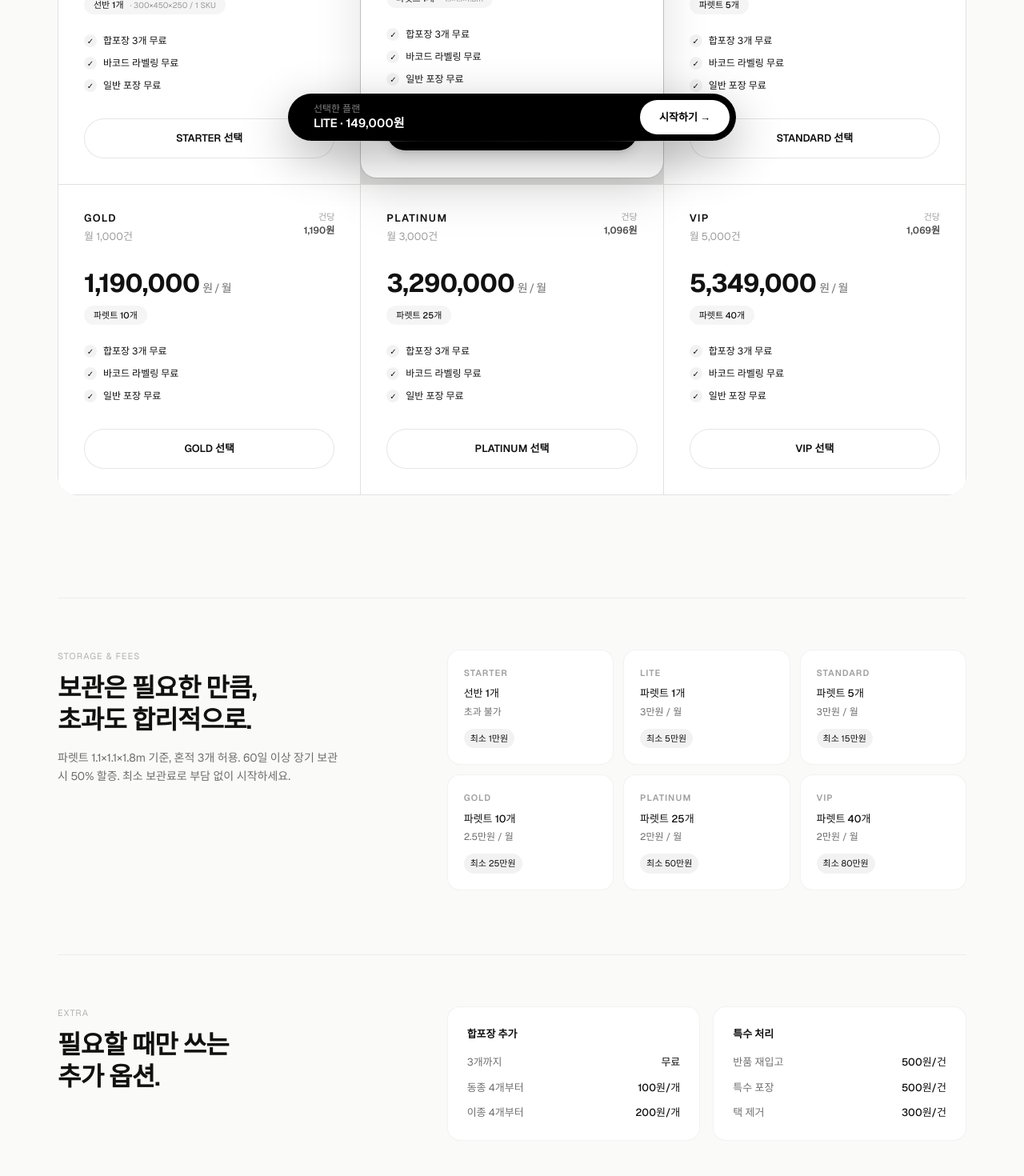
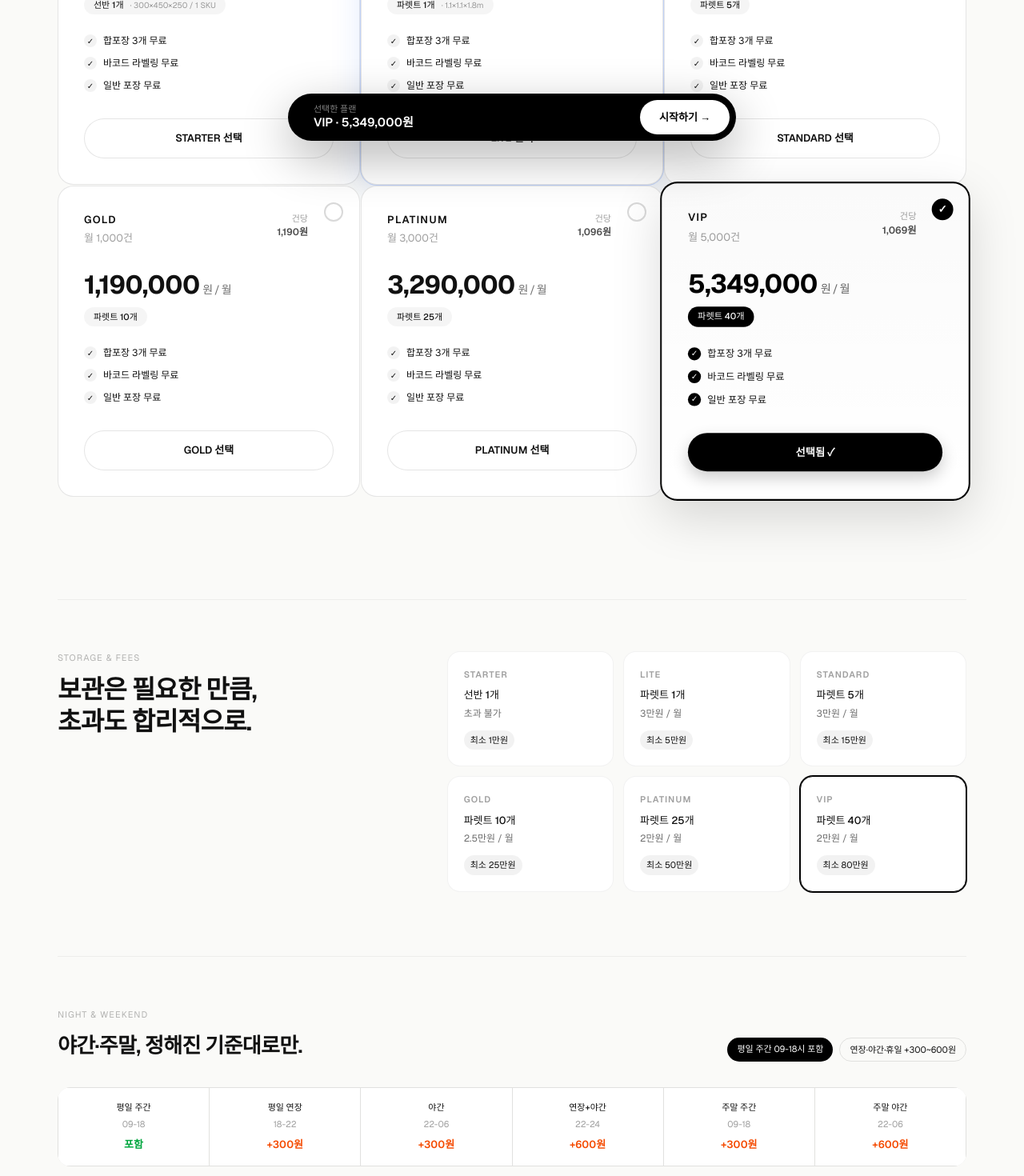
Before and after one commit to hanman19/flex-center, a Next.js app: page /pricing in a window 1280 px wide. Shown: the part 600-2070 px from the top of the page at 80% size. Built offline with nearby package versions, Linux system fonts and the light colour scheme.

Commit message:
fix black line and add click effect

```diff
--- a/src/app/pricing/page.tsx
+++ b/src/app/pricing/page.tsx
@@ -12,7 +12,18 @@ const PLANS = [
 ];
 
 export default function PricingPage() {
-  const [selected, setSelected] = useState("LITE");
+  const [selected, setSelected] = useState("VIP");
+  const [animating, setAnimating] = useState<string | null>(null);
+
+  const handleSelect = (id: string) => {
+    setAnimating(id);
+    setSelected(id);
+    setTimeout(()=>setAnimating(null), 400);
+    // 햅틱 느낌
+    if (typeof navigator !== 'undefined' && 'vibrate' in navigator) {
+      (navigator as any).vibrate(30);
+    }
+  };
 
   return (
     <div className="min-h-screen bg-[#fafaf8] text-[#111] font-sans">
@@ -30,7 +41,6 @@ export default function PricingPage() {
       </header>
 
       <main className="max-w-[1200px] mx-auto px-6 md:px-8">
-        {/* Hero */}
         <div className="pt-16 md:pt-24 pb-12">
           <div className="inline-flex items-center gap-2 text-[11px] tracking-widest border border-black/10 rounded-full px-3 py-1">
             <span className="w-1.5 h-1.5 bg-green-500 rounded-full animate-pulse"></span>
@@ -40,13 +50,40 @@ export default function PricingPage() {
           <p className="text-[15px] md:text-[17px] opacity-60 mt-5 max-w-[520px] leading-relaxed">합포장 3개, 바코드 라벨링, 박스+완충재+인쇄까지 모두 포함. 숨겨진 비용 없습니다.</p>
         </div>
 
-        {/* Plans */}
-        <div className="grid grid-cols-1 md:grid-cols-3 gap-[1px] bg-black/10 rounded-[24px] overflow-hidden p-[1px]">
-          {PLANS.map((plan)=>(
-            <div key={plan.id} className={`bg-white p-7 md:p-8 relative flex flex-col group hover:z-10 transition-all ${plan.popular ? 'md:-mt-2 md:mb-2 md:rounded-[20px] shadow-[0_20px_60px_rgba(0,0,0,0.12)] ring-1 ring-black/10 z-10' : ''}`}>
-              {plan.popular && <div className="absolute -top-3 left-1/2 -translate-x-1/2 bg-black text-white text-[10px] tracking-widest px-3 py-1 rounded-full font-semibold">MOST POPULAR</div>}
+        {/* Plans Grid - Fixed black line */}
+        <div className="grid grid-cols-1 md:grid-cols-3 gap-4 md:gap-[1px] md:bg-transparent">
+          {PLANS.map((plan)=>{
+            const isSelected = selected === plan.id;
+            const isAnimating = animating === plan.id;
 
-              <div className="flex justify-between items-start">
+            return (
+              <div
+                key={plan.id}
+                onClick={()=>handleSelect(plan.id)}
+                className={`
+                  group relative bg-white p-7 md:p-8 rounded-[24px] md:rounded-[20px] flex flex-col cursor-pointer
+                  border transition-all duration-300 ease-[cubic-bezier(0.16,1,0.3,1)]
+                  ${isSelected
+                    ? 'border-black shadow-[0_0_0_1px_black,0_20px_60px_rgba(0,0,0,0.15)] scale-[1.02] z-10'
+                    : 'border-black/10 hover:border-black/20 hover:shadow-[0_8px_30px_rgba(0,0,0,0.08)] hover:-translate-y-1'
+                  }
+                  ${plan.popular && !isSelected ? 'md:ring-1 md:ring-blue-600/20 md:shadow-[0_10px_40px_rgba(37,99,235,0.12)]' : ''}
+                  ${isAnimating ? 'scale-[0.98]' : ''}
+                `}
+              >
+                {/* MOST POPULAR Badge - Fixed position, no black line */}
+                {plan.popular && (
+                  <div className="absolute -top-3 left-1/2 -translate-x-1/2 bg-[#2563eb] text-white text-[10px] tracking-widest px-3.5 py-1 rounded-full font-semibold shadow-[0_4px_12px_rgba(37,99,235,0.3)] z-20">
+                    MOST POPULAR
+                  </div>
+                )}
+
+                {/* Selection Indicator */}
+                <div className={`absolute top-5 right-5 w-6 h-6 rounded-full border-2 flex items-center justify-center transition-all duration-300 ${isSelected ? 'bg-black border-black scale-110' : 'border-black/15 bg-white group-hover:border-black/30'}`}>
+                  {isSelected && <span className="text-white text-[12px] font-bold">✓</span>}
+                </div>
+
+                <div className="flex justify-between items-start pr-8">
                   <div>
                     <div className="flex items-center gap-2">
                       <span className="font-semibold text-[13px] tracking-widest">{plan.name}</span>
@@ -61,35 +98,44 @@ export default function PricingPage() {
                 </div>
 
                 <div className="mt-8">
-                <p className="text-[32px] font-[700] tracking-tight leading-none">{plan.price}<span className="text-[14px] font-normal opacity-60 ml-1">원 / 월</span></p>
-                <div className="mt-3 inline-flex items-center gap-2 bg-black/[0.04] rounded-full px-3 py-1">
+                  <p className={`text-[32px] font-[700] tracking-tight leading-none transition-transform duration-300 ${isAnimating ? 'scale-105' : ''} ${isSelected ? 'text-black' : ''}`}>
+                    {plan.price}<span className="text-[14px] font-normal opacity-60 ml-1">원 / 월</span>
+                  </p>
+                  <div className={`mt-3 inline-flex items-center gap-2 rounded-full px-3 py-1 transition-colors ${isSelected ? 'bg-black text-white' : 'bg-black/[0.04]'}`}>
                     <span className="text-[11px] font-medium">{plan.storage}</span>
-                  {plan.detail && <span className="text-[10px] opacity-40">· {plan.detail}</span>}
+                    {plan.detail && <span className={`text-[10px] ${isSelected ? 'opacity-60' : 'opacity-40'}`}>· {plan.detail}</span>}
                   </div>
                 </div>
 
                 <div className="mt-6 space-y-2.5">
-                <div className="flex items-center gap-2 text-[12px]"><span className="w-4 h-4 rounded-full bg-black/5 flex items-center justify-center text-[10px]">✓</span> 합포장 3개 무료</div>
-                <div className="flex items-center gap-2 text-[12px]"><span className="w-4 h-4 rounded-full bg-black/5 flex items-center justify-center text-[10px]">✓</span> 바코드 라벨링 무료</div>
-                <div className="flex items-center gap-2 text-[12px]"><span className="w-4 h-4 rounded-full bg-black/5 flex items-center justify-center text-[10px]">✓</span> 일반 포장 무료</div>
+                  <div className="flex items-center gap-2 text-[12px]"><span className={`w-4 h-4 rounded-full flex items-center justify-center text-[10px] transition-colors ${isSelected ? 'bg-black text-white' : 'bg-black/5'}`}>✓</span> 합포장 3개 무료</div>
+                  <div className="flex items-center gap-2 text-[12px]"><span className={`w-4 h-4 rounded-full flex items-center justify-center text-[10px] transition-colors ${isSelected ? 'bg-black text-white' : 'bg-black/5'}`}>✓</span> 바코드 라벨링 무료</div>
+                  <div className="flex items-center gap-2 text-[12px]"><span className={`w-4 h-4 rounded-full flex items-center justify-center text-[10px] transition-colors ${isSelected ? 'bg-black text-white' : 'bg-black/5'}`}>✓</span> 일반 포장 무료</div>
                 </div>
 
-              <button onClick={()=>setSelected(plan.id)} className={`mt-8 w-full rounded-full py-3.5 text-[13px] font-semibold transition-all ${selected===plan.id ? 'bg-black text-white shadow-lg' : 'bg-white border border-black/10 hover:bg-black hover:text-white'}`}>
-                {selected===plan.id ? '선택됨' : `${plan.name} 선택`}
-              </button>
-            </div>
-          ))}
+                <div className={`mt-8 w-full rounded-full py-3.5 text-[13px] font-semibold transition-all duration-300 text-center
+                  ${isSelected
+                    ? 'bg-black text-white shadow-[0_8px_20px_rgba(0,0,0,0.2)]'
+                    : 'bg-white border border-black/10 group-hover:bg-black group-hover:text-white group-hover:border-black'
+                  }
+                  ${isAnimating ? 'scale-95' : 'scale-100'}
+                `}>
+                  {isSelected ? '선택됨 ✓' : `${plan.name} 선택`}
                 </div>
 
-        {/* Details - Beautiful minimal */}
+                {/* Subtle glow for selected */}
+                {isSelected && <div className="absolute inset-0 rounded-[24px] md:rounded-[20px] bg-gradient-to-b from-black/[0.02] to-transparent pointer-events-none" />}
+              </div>
+            );
+          })}
+        </div>
+
+        {/* Details sections - keep simple */}
         <div className="mt-24 md:mt-32 grid grid-cols-1 md:grid-cols-12 gap-12 md:gap-8 border-t border-black/5 pt-16">
-
           <div className="md:col-span-5">
             <p className="text-[11px] tracking-widest opacity-30">STORAGE & FEES</p>
             <h2 className="text-[26px] md:text-[32px] font-semibold tracking-tight leading-tight mt-3">보관은 필요한 만큼,<br/>초과도 합리적으로.</h2>
-            <p className="text-[14px] opacity-60 mt-4 leading-relaxed max-w-[360px]">파렛트 1.1×1.1×1.8m 기준, 혼적 3개 허용. 60일 이상 장기 보관 시 50% 할증. 최소 보관료로 부담 없이 시작하세요.</p>
           </div>
-
           <div className="md:col-span-7">
             <div className="grid grid-cols-2 md:grid-cols-3 gap-3">
               {[
@@ -100,7 +146,7 @@ export default function PricingPage() {
                 {name:"PLATINUM", pallets:"파렛트 25개", over:"2만원 / 월", min:"최소 50만원"},
                 {name:"VIP", pallets:"파렛트 40개", over:"2만원 / 월", min:"최소 80만원"},
               ].map((s)=>(
-                <div key={s.name} className="bg-white border border-black/5 rounded-[16px] p-5">
+                <div key={s.name} className={`bg-white border rounded-[16px] p-5 transition-all ${selected===s.name ? 'border-black ring-1 ring-black' : 'border-black/5'}`}>
                   <p className="text-[11px] font-semibold tracking-widest opacity-40">{s.name}</p>
                   <p className="text-[13px] font-medium mt-2">{s.pallets}</p>
                   <p className="text-[12px] opacity-60 mt-1">{s.over}</p>
@@ -111,54 +157,27 @@ export default function PricingPage() {
           </div>
         </div>
 
-        <div className="mt-20 grid grid-cols-1 md:grid-cols-12 gap-12 md:gap-8 border-t border-black/5 pt-16">
-          <div className="md:col-span-5">
-            <p className="text-[11px] tracking-widest opacity-30">EXTRA</p>
-            <h2 className="text-[26px] md:text-[32px] font-semibold tracking-tight leading-tight mt-3">필요할 때만 쓰는<br/>추가 옵션.</h2>
-          </div>
-          <div className="md:col-span-7 grid grid-cols-1 md:grid-cols-2 gap-4">
-            <div className="bg-white border border-black/5 rounded-[16px] p-6">
-              <h4 className="font-semibold text-[13px]">합포장 추가</h4>
-              <div className="mt-4 space-y-3">
-                <div className="flex justify-between text-[13px]"><span className="opacity-60">3개까지</span><span className="font-medium">무료</span></div>
-                <div className="flex justify-between text-[13px]"><span className="opacity-60">동종 4개부터</span><span className="font-medium">100원/개</span></div>
-                <div className="flex justify-between text-[13px]"><span className="opacity-60">이종 4개부터</span><span className="font-medium">200원/개</span></div>
-              </div>
-            </div>
-            <div className="bg-white border border-black/5 rounded-[16px] p-6">
-              <h4 className="font-semibold text-[13px]">특수 처리</h4>
-              <div className="mt-4 space-y-3">
-                <div className="flex justify-between text-[13px]"><span className="opacity-60">반품 재입고</span><span className="font-medium">500원/건</span></div>
-                <div className="flex justify-between text-[13px]"><span className="opacity-60">특수 포장</span><span className="font-medium">500원/건</span></div>
-                <div className="flex justify-between text-[13px]"><span className="opacity-60">택 제거</span><span className="font-medium">300원/건</span></div>
-              </div>
-            </div>
-          </div>
-        </div>
-
-        <div className="mt-20 border-t border-black/5 pt-16 pb-32">
+        <div className="mt-20 pb-32 border-t border-black/5 pt-16">
           <div className="flex flex-col md:flex-row gap-8 md:items-end justify-between">
             <div>
               <p className="text-[11px] tracking-widest opacity-30">NIGHT & WEEKEND</p>
               <h2 className="text-[22px] md:text-[26px] font-semibold tracking-tight mt-3">야간·주말, 정해진 기준대로만.</h2>
-              <p className="text-[13px] opacity-50 mt-2">근로기준법 제56조 기준. 투명하게 미리 알려드립니다.</p>
             </div>
             <div className="flex gap-2">
               <span className="text-[11px] px-3 py-1.5 rounded-full bg-black text-white">평일 주간 09-18시 포함</span>
               <span className="text-[11px] px-3 py-1.5 rounded-full border border-black/10">연장·야간·휴일 +300~600원</span>
             </div>
           </div>
-
-          <div className="mt-8 grid grid-cols-2 md:grid-cols-6 gap-[1px] bg-black/10 rounded-[16px] overflow-hidden p-[1px]">
+          <div className="mt-8 grid grid-cols-3 md:grid-cols-6 gap-[1px] bg-black/10 rounded-[16px] overflow-hidden p-[1px]">
             {[
-              {k:"평일 주간", t:"09-18", p:"포함", c:"bg-white"},
-              {k:"평일 연장", t:"18-22", p:"+300원", c:"bg-white"},
-              {k:"야간", t:"22-06", p:"+300원", c:"bg-white"},
-              {k:"연장+야간", t:"22-24", p:"+600원", c:"bg-[#FFFBEB]"},
-              {k:"주말 주간", t:"09-18", p:"+300원", c:"bg-white"},
-              {k:"주말 야간", t:"22-06", p:"+600원", c:"bg-[#FFFBEB]"},
+              {k:"평일 주간", t:"09-18", p:"포함"},
+              {k:"평일 연장", t:"18-22", p:"+300원"},
+              {k:"야간", t:"22-06", p:"+300원"},
+              {k:"연장+야간", t:"22-24", p:"+600원"},
+              {k:"주말 주간", t:"09-18", p:"+300원"},
+              {k:"주말 야간", t:"22-06", p:"+600원"},
             ].map((i)=>(
-              <div key={i.k} className={`${i.c} p-4 text-center`}>
+              <div key={i.k} className="bg-white p-4 text-center">
                 <p className="text-[11px] font-medium">{i.k}</p>
                 <p className="text-[11px] opacity-40 mt-1">{i.t}</p>
                 <p className={`text-[13px] font-semibold mt-2 ${i.p==='포함' ? 'text-green-600' : 'text-orange-600'}`}>{i.p}</p>
@@ -168,18 +187,24 @@ export default function PricingPage() {
         </div>
 
         <div className="fixed bottom-6 left-1/2 -translate-x-1/2 z-20 w-[92%] max-w-[560px]">
-          <div className="bg-black text-white rounded-full p-2 flex items-center justify-between shadow-[0_20px_60px_rgba(0,0,0,0.3)] backdrop-blur-xl">
+          <div className="bg-black text-white rounded-full p-2 flex items-center justify-between shadow-[0_20px_60px_rgba(0,0,0,0.3)] backdrop-blur-xl animate-[slideUp_0.5s_cubic-bezier(0.16,1,0.3,1)]">
             <div className="pl-6">
-              <p className="text-[12px] opacity-50">선택한 플랜</p>
-              <p className="text-[15px] font-semibold -mt-0.5">{selected} · {PLANS.find(p=>p.id===selected)?.price}원</p>
+              <p className="text-[11px] opacity-50">선택한 플랜</p>
+              <p className="text-[15px] font-semibold -mt-0.5 transition-all">{selected} · {PLANS.find(p=>p.id===selected)?.price}원</p>
             </div>
-            <Link href={`/onboarding?plan=${selected}`} className="bg-white text-black px-6 py-3 rounded-full text-[13px] font-semibold hover:bg-zinc-100 transition">
+            <Link href={`/onboarding?plan=${selected}`} className="bg-white text-black px-6 py-3 rounded-full text-[13px] font-semibold hover:bg-zinc-100 hover:scale-105 active:scale-95 transition-all">
               시작하기 →
             </Link>
           </div>
         </div>
+      </main>
 
-      </main>
+      <style jsx>{`
+        @keyframes slideUp {
+          from { transform: translate(-50%, 100%); opacity: 0; }
+          to { transform: translate(-50%, 0); opacity: 1; }
+        }
+      `}</style>
     </div>
   );
 }
```
Lines whose indentation alone changed are shown as unchanged.
